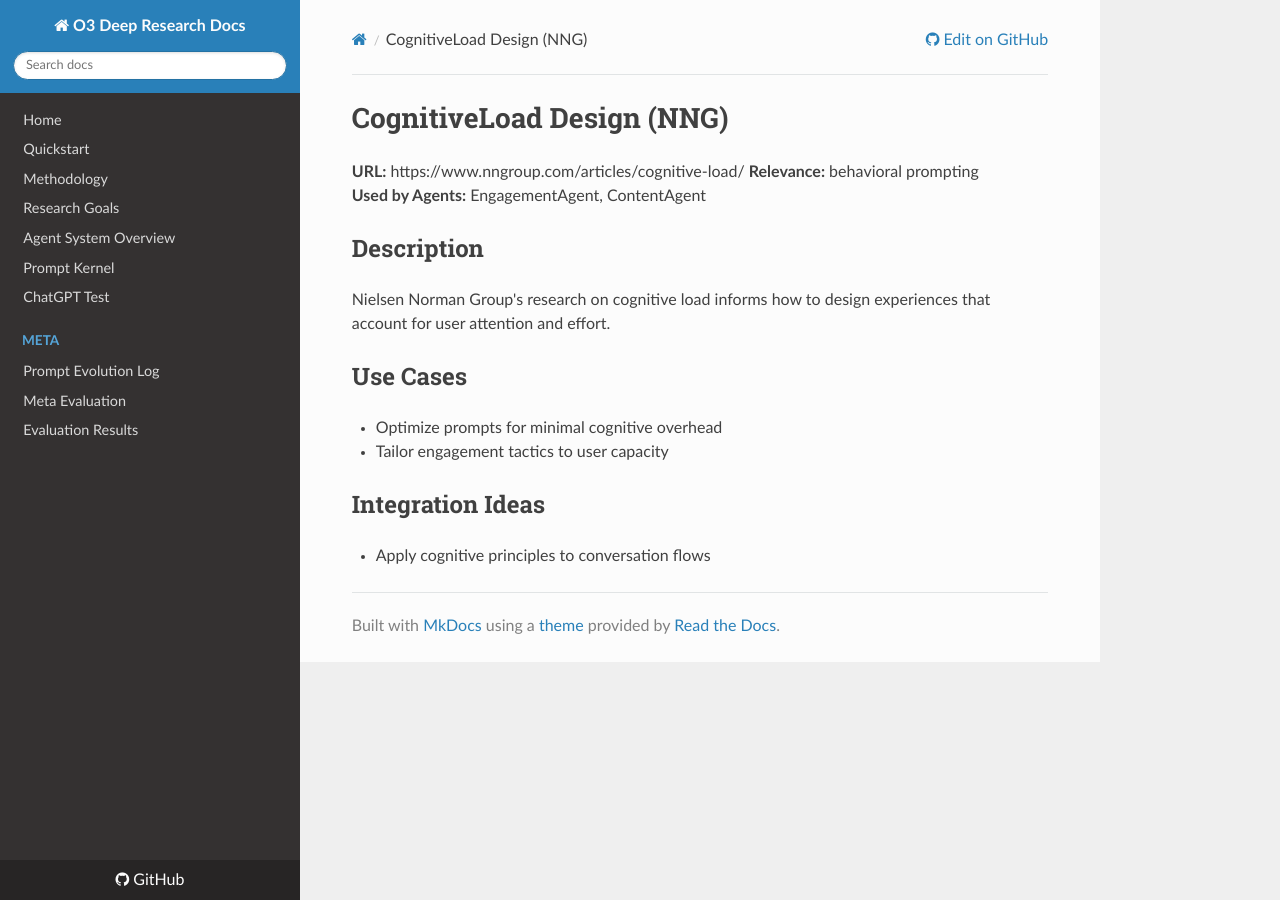
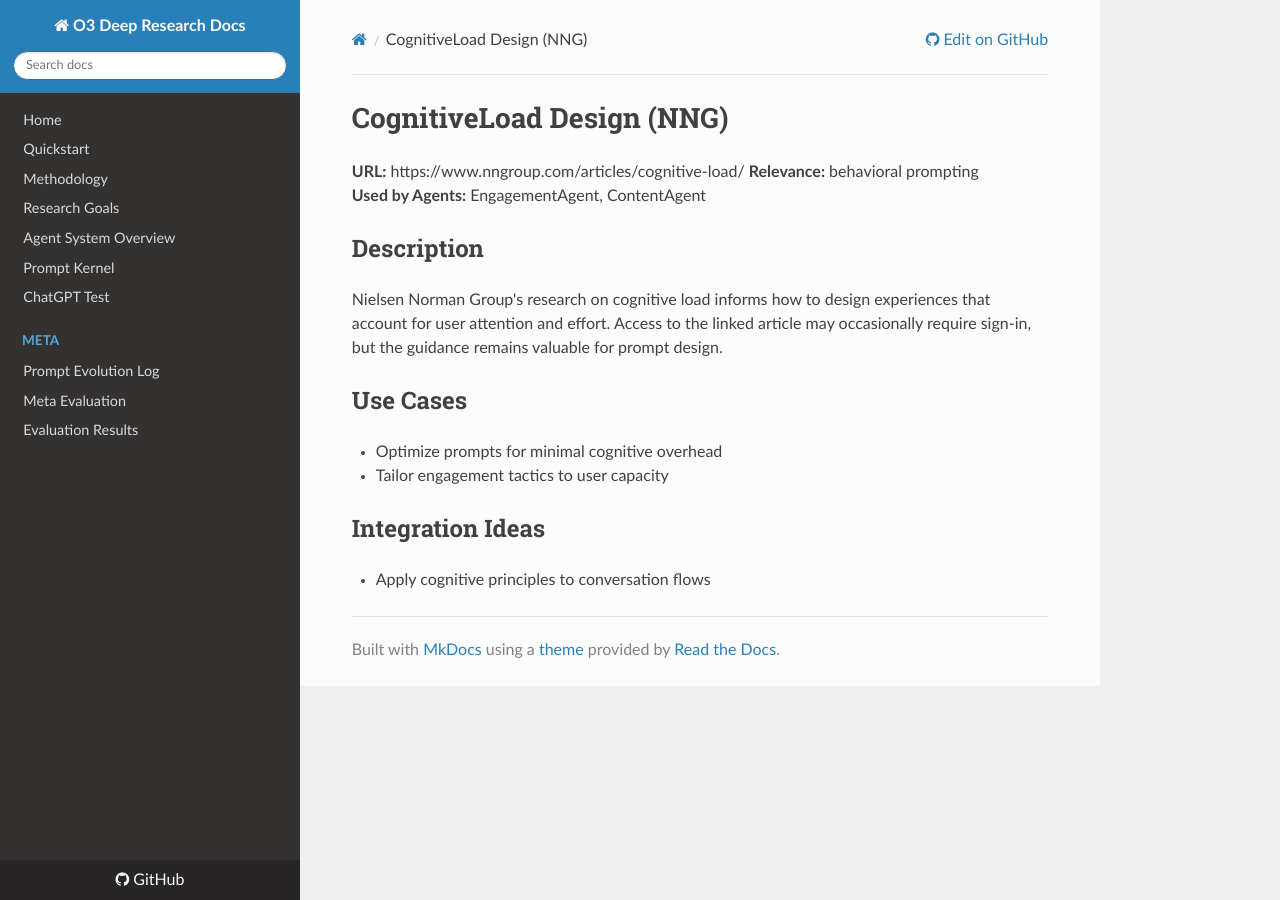
Before and after one commit to ADV-IT-Performance-Corp/ADV-ADK-Research-Hub, an MkDocs documentation site: the page built from docs/external/cognitive_load_design.md, in a window 1280 px wide. Built offline with MkDocs 1.6.1, drawn with Linux system fonts in a browser that asks for light colours; nearby versions of some CDN libraries.

Commit message:
fix: clarify cognitive load references

```diff
--- a/docs/external/cognitive_load_design.md
+++ b/docs/external/cognitive_load_design.md
@@ -6,6 +6,7 @@
 
 ## Description
 Nielsen Norman Group's research on cognitive load informs how to design experiences that account for user attention and effort.
+Access to the linked article may occasionally require sign-in, but the guidance remains valuable for prompt design.
 
 ## Use Cases
 - Optimize prompts for minimal cognitive overhead
```
Also changed, not shown: docs/external/prompting/cognitive_load_design.md (+1 -0 lines).
